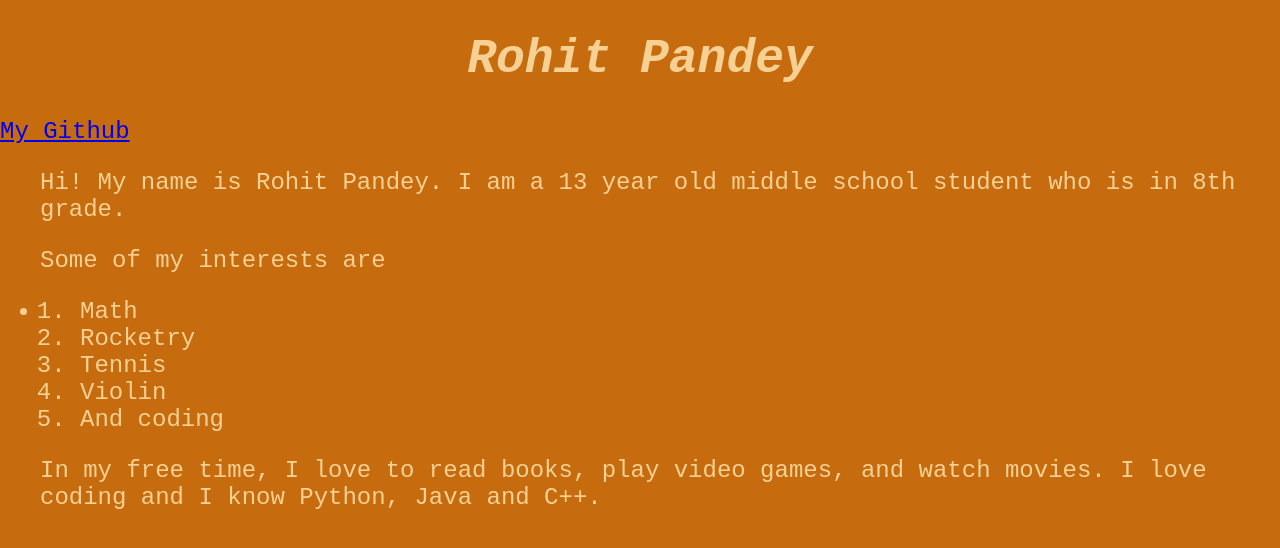
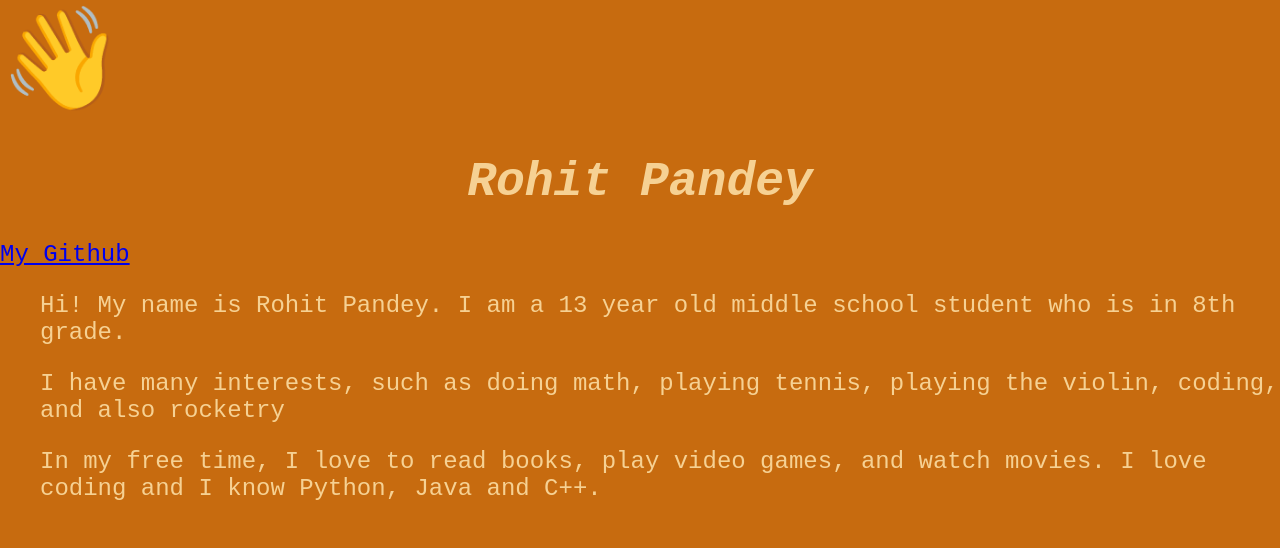
Before and after one commit to RohitPandey1729/Personal-Website, a plain HTML site: page index.html in a window 1280 px wide. Drawn offline with Linux system fonts and the light colour scheme; files that its build step writes are made by us from their sources.

Commit message:
I researched on how to put an emoji in my website and put one

```diff
--- a/assets/css/style.css
+++ b/assets/css/style.css
@@ -4,5 +4,10 @@ body {
   font-family: "Fraunces", monospace;
   background: #C76B0F;
   font-size: 1.5em;
+  img.emojione {
+   // Override any img styles to ensure Emojis are displayed inline
+   margin: 0px !important;
+   display: inline !important;
+  }
 
 }
--- a/index.html
+++ b/index.html
@@ -15,24 +15,17 @@
 
 <body>
 
-  <h1 style="text-align: center;"><em>Rohit Pandey</em></h1>
+  </style>
+  <body>
+
+  <span style='font-size:100px;'>&#128075;</span><h1 style="text-align: center;"> <em>Rohit Pandey</em></h1>
+
   <p> <a href="https://github.com/RohitPandey1729">My Github </a></p>
 
 
   <p class="tab">Hi! My name is Rohit Pandey. I am a 13 year old middle school student who is in 8th grade.</p>
 
-  <p class="tab">Some of my interests are</p>
-  <ul>
-    <li>
-      <ol>
-        <li>Math</li>
-        <li>Rocketry</li>
-        <li>Tennis</li>
-        <li>Violin</li>
-        <li>And coding</li>
-      </ol>
-    </li>
-  </ul>
+  <p class="tab">I have many interests, such as doing math, playing tennis, playing the violin, coding, and also rocketry</p>
 
   <p class="tab">In my free time, I love to read books, play video games, and watch movies. I love coding and I know Python, Java and C++.</p>
 
```
